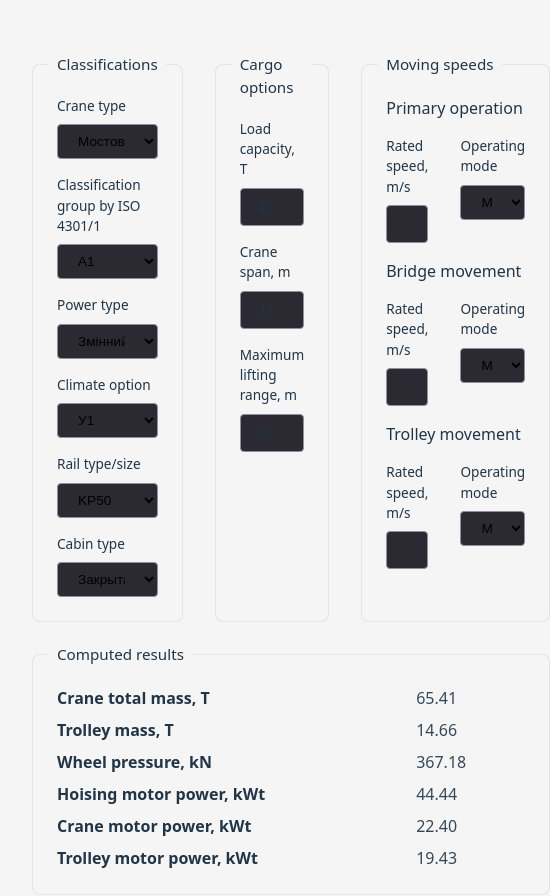
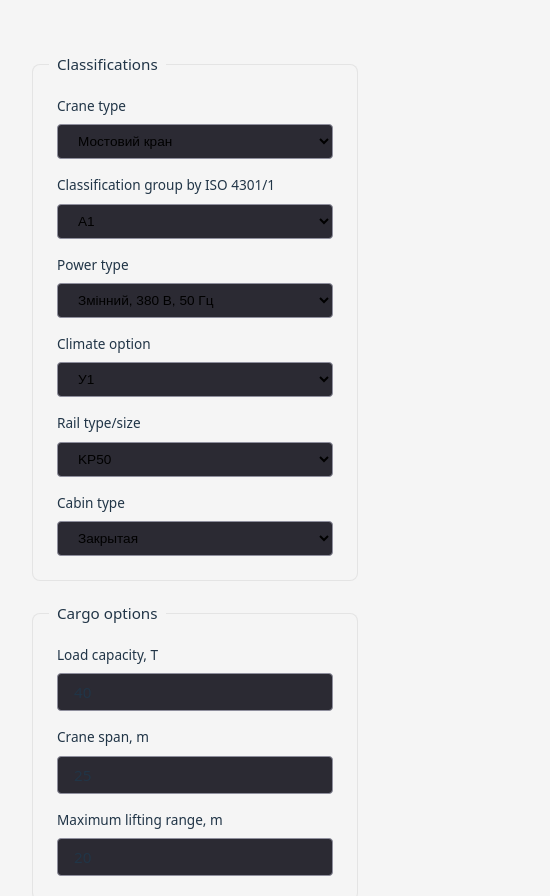
Before and after one commit to maddsua/cranecalc, a Svelte app: page / in a window 390 px wide. Shown: the top 896 px of the page, 550 px wide, since content can reach past the window. Built offline with nearby package versions, Linux system fonts and the light colour scheme.

Commit message:
fixed mobile view

```diff
--- a/src/breakpoints.scss
+++ b/src/breakpoints.scss
@@ -2,3 +2,12 @@
 @mixin theme-light {
 	@media (prefers-color-scheme: light) { @content };
 }
+
+
+@mixin screen-m {
+	@media (max-width: 1050px) { @content };
+}
+
+@mixin screen-s {
+	@media (max-width: 720px) { @content };
+}
--- a/src/components/FormContent.svelte
+++ b/src/components/FormContent.svelte
@@ -144,10 +144,22 @@ import operating_mode from '../data/options/operating_mode.json';
 
 <style lang="scss">
 
+	@import "../breakpoints.scss";
+
 	.form-content {
 		display: grid;
 		grid-template-columns: 1fr 1fr 1.5fr;
 		gap: 2rem;
+
+		@include screen-m {
+			grid-template-columns: 1fr 1fr;
+			gap: 2rem 1rem;
+		}
+
+		@include screen-s {
+			grid-template-columns: 100%;
+			gap: 2rem;
+		}
 	}
 
 </style>
```
